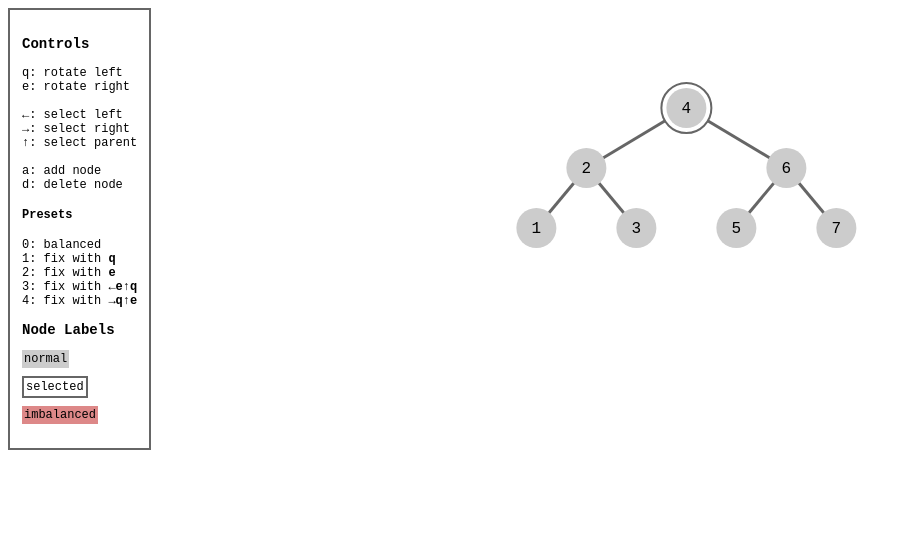
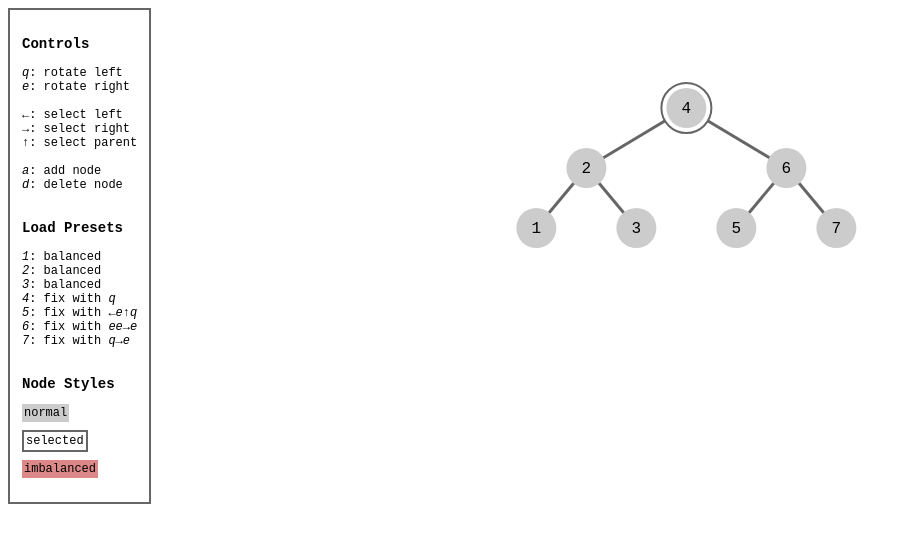
Before and after one commit to robot-dreams/avl-tree-playground, a plain HTML site: page index.html in a window 1280 px wide. Shown: the whole page, without its empty margins (0-912 px from the left). Drawn offline with Linux system fonts and the light colour scheme.

Commit message:
More interesting presets, clearer guide text

```diff
--- a/index.html
+++ b/index.html
@@ -11,22 +11,26 @@
 <div class="flex-container">
   <div id="help" class="info">
     <h3>Controls</h3>
-    q: rotate left<br>
-    e: rotate right<br>
+    <i>q</i>: rotate left<br>
+    <i>e</i>: rotate right<br>
     <br>
-    ←: select left<br>
-    →: select right<br>
-    ↑: select parent<br>
+    <i>←</i>: select left<br>
+    <i>→</i>: select right<br>
+    <i>↑</i>: select parent<br>
     <br>
-    a: add node<br>
-    d: delete node<br>
-    <h4>Presets</h4>
-    0: balanced<br>
-    1: fix with <strong>q</strong><br>
-    2: fix with <strong>e</strong><br>
-    3: fix with <strong>←e↑q</strong><br>
-    4: fix with <strong>→q↑e</strong>
-    <h3>Node Labels</h3>
+    <i>a</i>: add node<br>
+    <i>d</i>: delete node<br>
+    <br>
+    <h3>Load Presets</h3>
+    <i>1</i>: balanced<br>
+    <i>2</i>: balanced<br>
+    <i>3</i>: balanced<br>
+    <i>4</i>: fix with <i>q</i><br>
+    <i>5</i>: fix with <i>←e↑q</i><br>
+    <i>6</i>: fix with <i>ee→e</i><br>
+    <i>7</i>: fix with <i>q→e</i><br>
+    <br>
+    <h3>Node Styles</h3>
     <span id="span-normal">normal</span>
     <br>
     <br>
--- a/script.js
+++ b/script.js
@@ -292,10 +292,12 @@ function deleteSelection() {
 
 const presets = [
   [4, 2, 1, 3, 6, 5, 7],
+  [3, 2, 1, 5, 4, 6, 7],
+  [3, 1, 2, 6, 5, 4, 7],
   [6, 4, 2, 5, 1, 3, 7],
-  [2, 1, 4, 3, 6, 5, 7],
   [6, 2, 1, 4, 3, 5, 7],
-  [2, 1, 6, 4, 3, 5, 7]
+  [1, 2, 3, 4, 5, 6, 7],
+  [4, 3, 2, 1, 5, 6, 7],
 ];
 
 function loadPreset(i) {
@@ -352,12 +354,14 @@ function handleKeyDown(e) {
         selection = selection.left || selection.right;
       }
       break;
-    case 48:
     case 49:
     case 50:
     case 51:
     case 52:
-      loadPreset(e.keyCode - 48);
+    case 53:
+    case 54:
+    case 55:
+      loadPreset(e.keyCode - 49);
       break;
     case 65:
       promptAndAdd();
```
